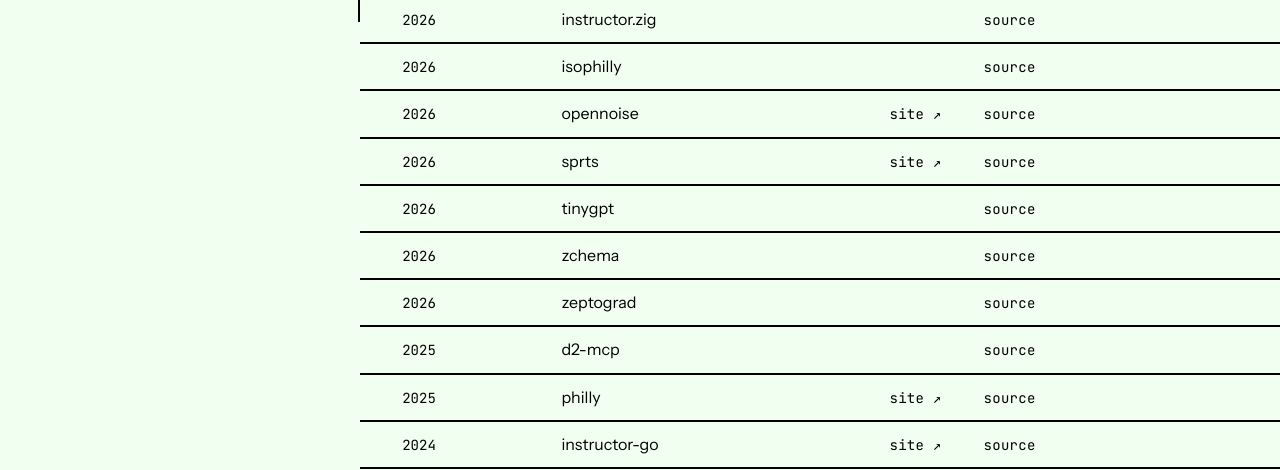
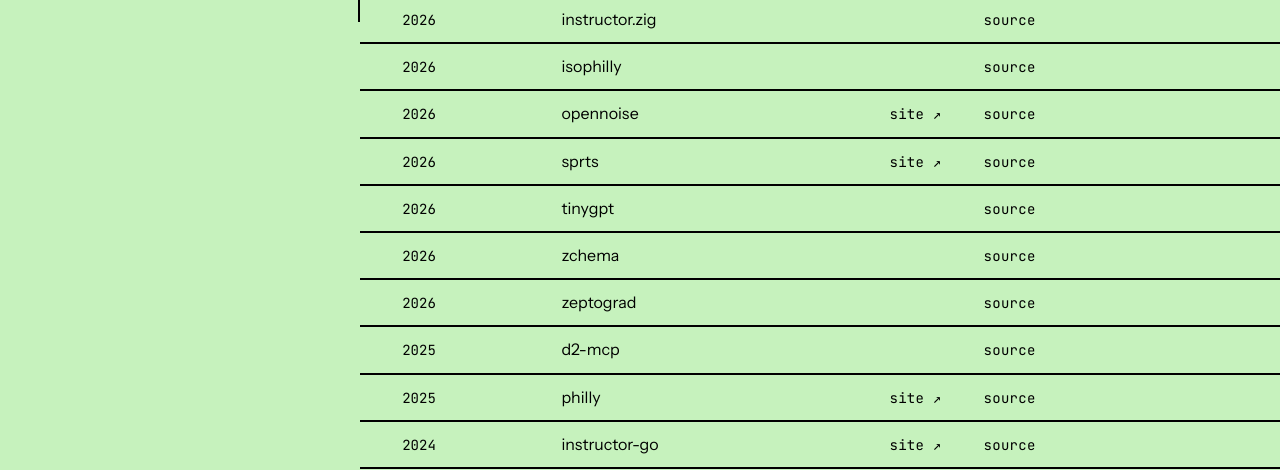
Before and after one commit to h0rv/h0rv.github.io, an Astro site: page / in a window 1280 px wide. Shown: the part 778-1248 px from the top of the page. Built offline with nearby package versions, Linux system fonts and the light colour scheme; Astro itself is replaced by a stand-in of ours.

Commit message:
Background: #c6f2bd
Co-Authored-By: Claude Opus 5.5 <noreply@anthropic.com>

```diff
--- a/src/styles/tokens.css
+++ b/src/styles/tokens.css
@@ -5,7 +5,7 @@
 */
 :root {
   /* color */
-  --bg: #f0fff0; /* honeydew */
+  --bg: #c6f2bd;
   --fg: #000000;
   /* posts, mediashelf, resume; var(--bg)/var(--fg) means same as above */
   --read-bg: var(--bg);
```
